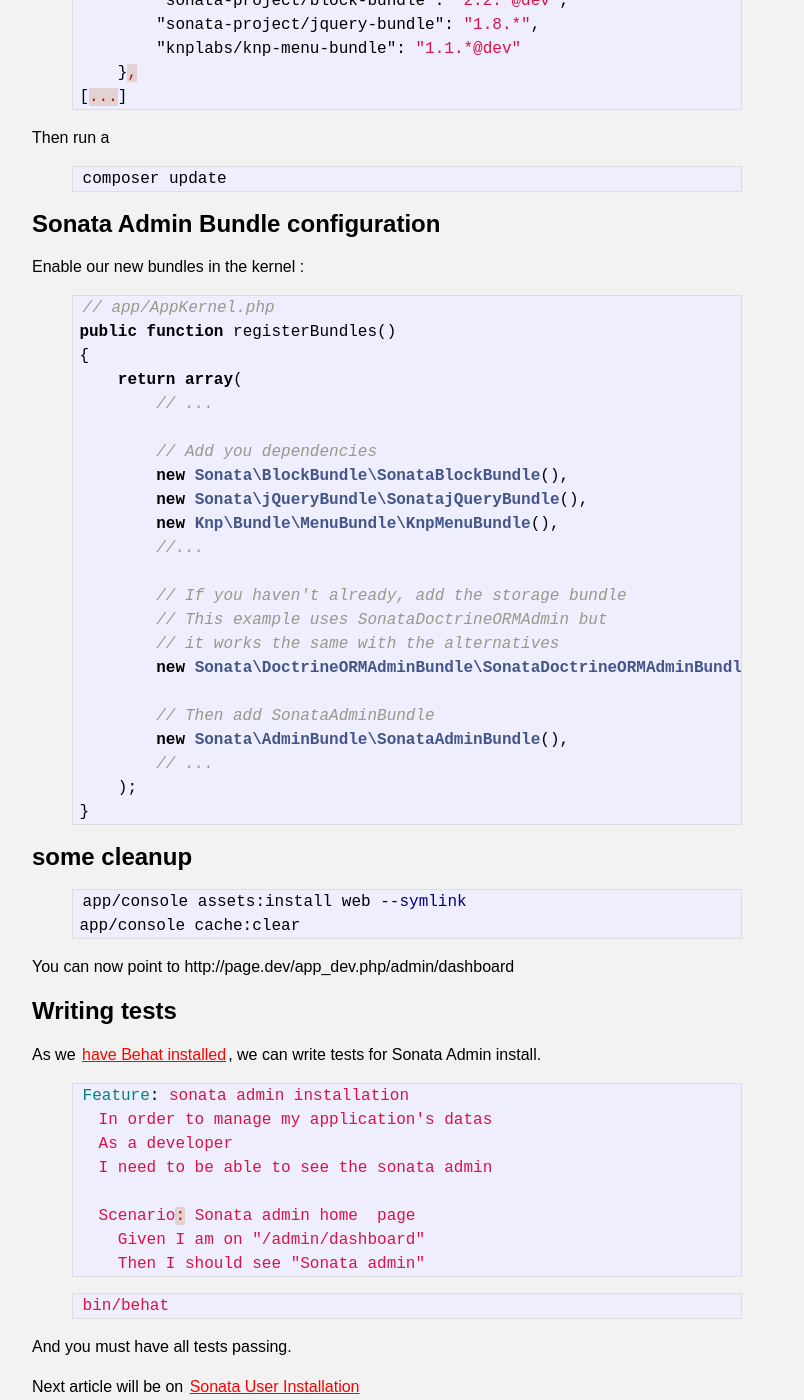
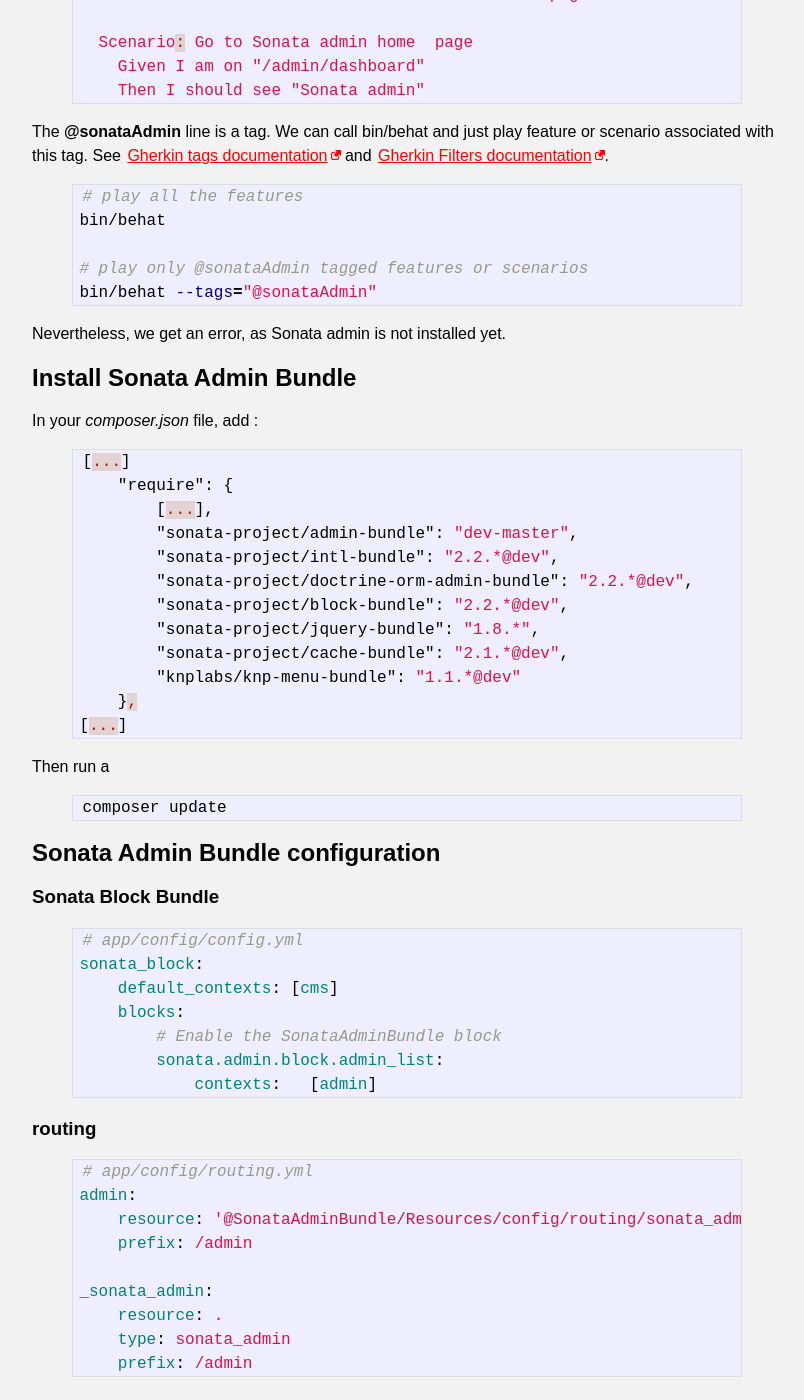
Before and after one commit to djacquel/pygmeeweb.com, a Jekyll site: the page built from _posts/2013-10-03-cms-day03-sonata-admin-installation.markdown, in a window 1280 px wide and 1400 px high, scrolled down 845 px. Shown: the whole window, without its empty margins (233-1037 px from the left). Built offline with Jekyll 4.4.1, drawn with Linux system fonts in a browser that asks for light colours; Markdown is read by kramdown in place of the engine named in the settings; comment, search, counter and statistics services are not loaded; some of the changed text lies outside the part shown.

Commit message:
Sonata admin install

```diff
--- a/_posts/2013-10-03-cms-day03-sonata-admin-installation.markdown
+++ b/_posts/2013-10-03-cms-day03-sonata-admin-installation.markdown
@@ -12,7 +12,39 @@
 
 Symfony standard Edition is not enough to build a small Content Management System. In this articles suite, we will discover how to use some of the most powerful Sonata Bundles. Today : [Sonata Admin Bundle](http://sonata-project.org/bundles/admin/master/doc/index.html).
 
-## Install
+## Write the tests
+
+As we [have Behat and Mink installed]({% post_url 2013-09-26-cms-day02-behavior-driven-development-with-behat-and-mink %}), we can write tests for Sonata Admin install.
+
+{% highlight bash %}
+touch src/My/BDDBundle/Features/02-sonata-admin-install.feature
+{% endhighlight %}
+
+{% highlight yaml %}
+@sonataAdmin
+Feature: sonata admin installation
+  In order to manage my application's datas
+  As a smart developer
+  I need to be able to see the sonata admin home page
+
+  Scenario: Go to Sonata admin home  page
+    Given I am on "/admin/dashboard"
+    Then I should see "Sonata admin"
+{% endhighlight %}
+
+The **@sonataAdmin** line is a tag. We can call bin/behat and just play feature or scenario associated with this tag. See [Gherkin tags documentation](http://docs.behat.org/guides/1.gherkin.html#tags) and [Gherkin Filters documentation](http://docs.behat.org/guides/6.cli.html#gherkin-filters).
+
+{% highlight bash %}
+# play all the features
+bin/behat
+
+# play only @sonataAdmin tagged features or scenarios
+bin/behat --tags="@sonataAdmin"
+{% endhighlight %}
+
+Nevertheless, we get an error, as Sonata admin is not installed yet.
+
+## Install Sonata Admin Bundle
 
 In your *composer.json* file, add :
 
@@ -25,6 +57,7 @@
         "sonata-project/doctrine-orm-admin-bundle": "2.2.*@dev",
         "sonata-project/block-bundle": "2.2.*@dev",
         "sonata-project/jquery-bundle": "1.8.*",
+        "sonata-project/cache-bundle": "2.1.*@dev",
         "knplabs/knp-menu-bundle": "1.1.*@dev"
     },
 [...]
@@ -37,6 +70,34 @@
 
 ## Sonata Admin Bundle configuration
 
+### Sonata Block Bundle
+
+{% highlight yaml %}
+# app/config/config.yml
+sonata_block:
+    default_contexts: [cms]
+    blocks:
+        # Enable the SonataAdminBundle block
+        sonata.admin.block.admin_list:
+            contexts:   [admin]
+{% endhighlight %}
+
+### routing
+
+{% highlight yaml %}
+# app/config/routing.yml
+admin:
+    resource: '@SonataAdminBundle/Resources/config/routing/sonata_admin.xml'
+    prefix: /admin
+
+_sonata_admin:
+    resource: .
+    type: sonata_admin
+    prefix: /admin
+{% endhighlight %}
+
+### Kernel
+
 Enable our new bundles in the kernel :
 {% highlight php %}
 // app/AppKernel.php
@@ -45,7 +106,7 @@
     return array(
         // ...
 
-        // Add you dependencies
+        // Sonata admin dependencies
         new Sonata\BlockBundle\SonataBlockBundle(),
         new Sonata\jQueryBundle\SonatajQueryBundle(),
         new Knp\Bundle\MenuBundle\KnpMenuBundle(),
@@ -63,33 +124,23 @@
 }
 {% endhighlight %}
 
-## some cleanup
+## Publishing web assets + some cleanup
 
 {% highlight bash %}
 app/console assets:install web --symlink
 app/console cache:clear
 {% endhighlight %}
 
-You can now point to http://page.dev/app_dev.php/admin/dashboard
+## Passing tests
 
-## Writing tests
-
-As we [have Behat installed]({% post_url 2013-09-26-cms-day02-behavior-driven-development-with-behat-and-mink %}), we can write tests for Sonata Admin install.
-
-{% highlight yaml %}
-Feature: sonata admin installation
-  In order to manage my application's datas
-  As a developer
-  I need to be able to see the sonata admin
-
-  Scenario: Sonata admin home  page
-    Given I am on "/admin/dashboard"
-    Then I should see "Sonata admin"
+{% highlight bash %}
+bin/behat --tags="@sonataAdmin"
 {% endhighlight %}
 
-{% highlight yaml %}
-bin/behat
-{% endhighlight %}
-And you must have all tests passing.
+Greeeen !
+
+Sonata Admin is now installed. Not usable to manage you application yet, but installed and working.
+
+See you soon.
 
 Next article will be on [Sonata User Installation]({% post_url 2013-10-04-cms-day04-sonata-user-installation %})
```
